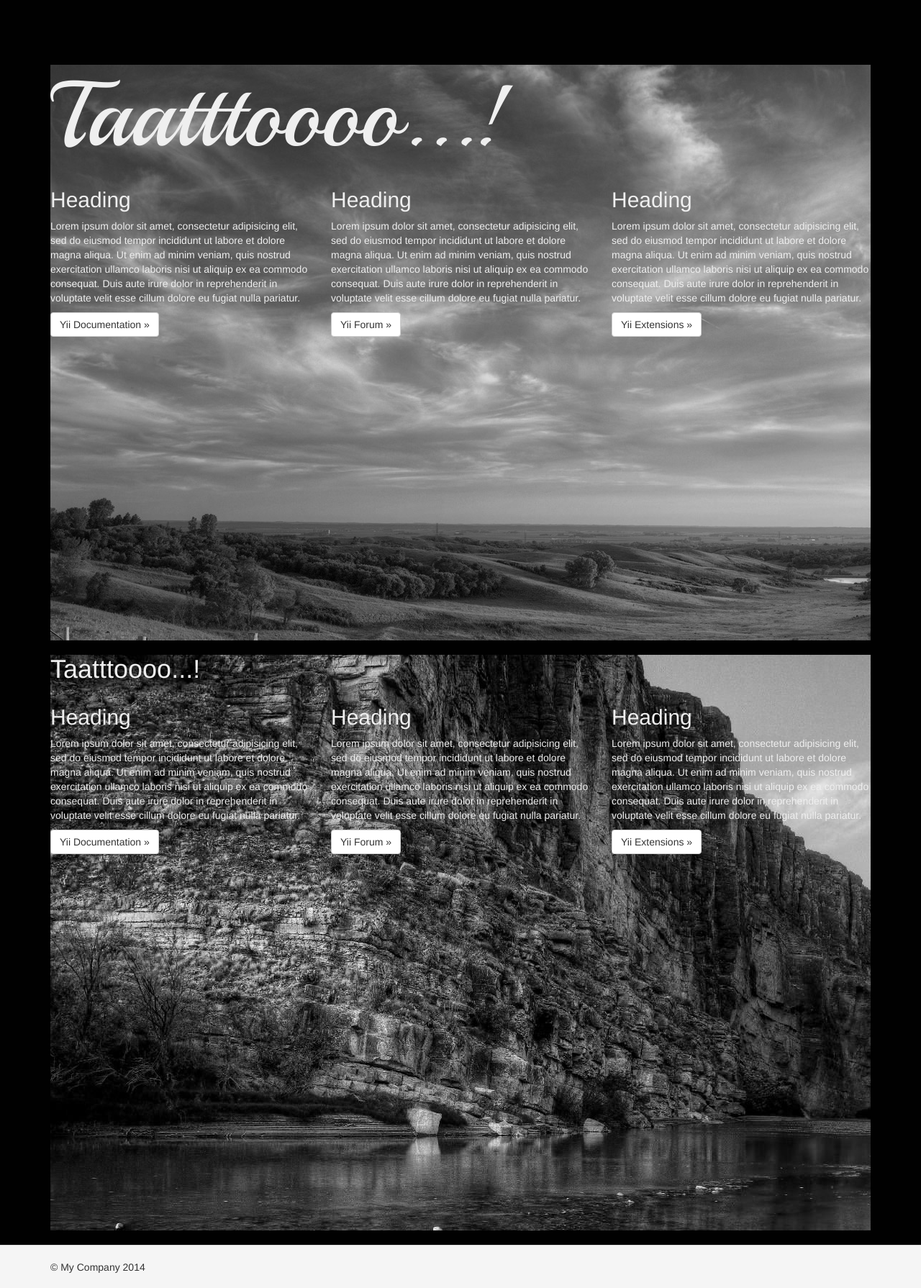
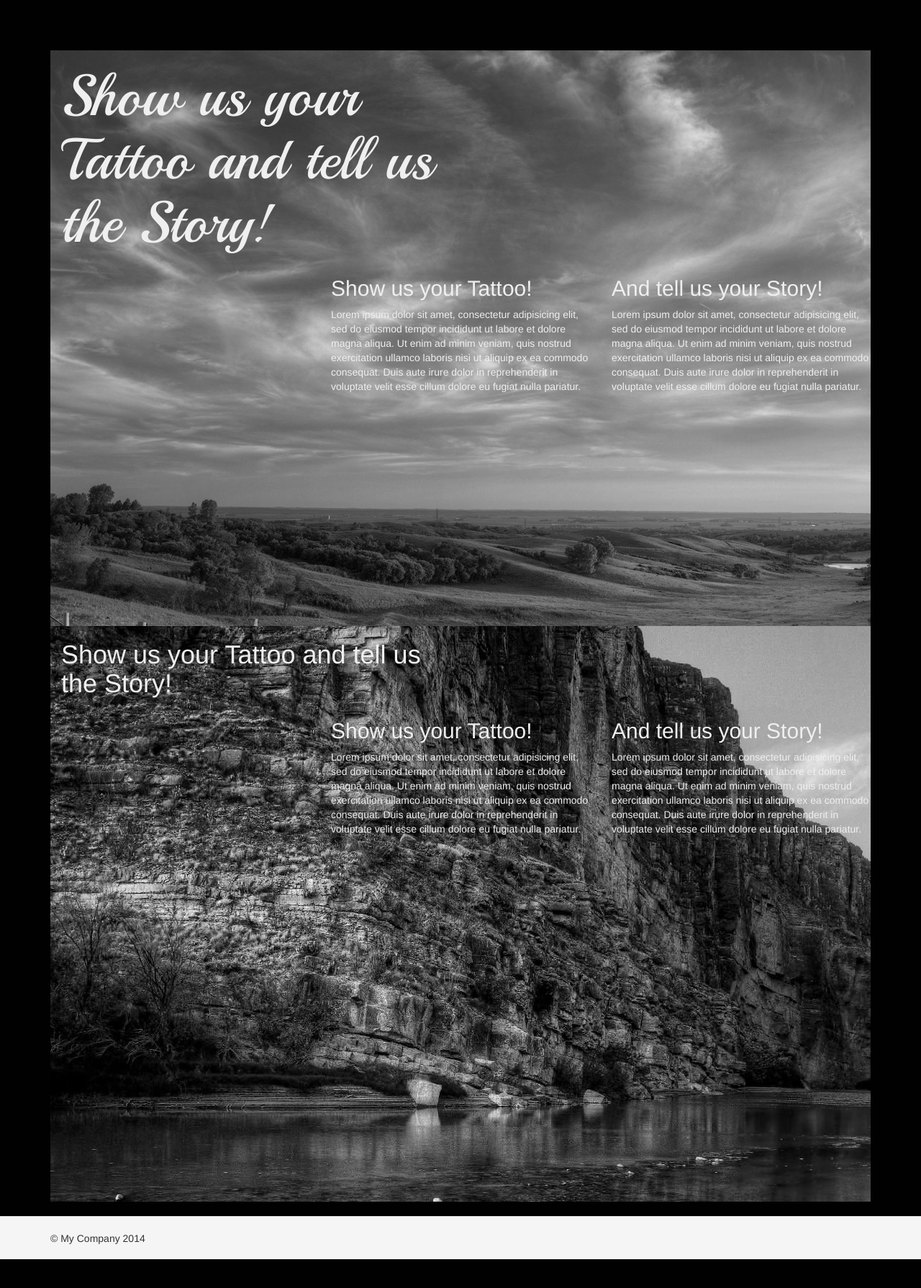
Before and after one commit to philippfrenzel/taatttoooo, a Yii app: template views/site/index.php in a window 1280 px wide. Shown: the whole page at 72% size. After the commit the page ends 1750 px from the top, so only its background shows below. Run offline with PHP 8.4 and a stand-in for Yii, Linux system fonts and the light colour scheme; the template is opened without the code that fills it, so the values that code supplies are empty; some libraries are stand-ins or nearby versions.

Commit message:
add new slogan

```diff
--- a/views/site/onepage/first_page.php
+++ b/views/site/onepage/first_page.php
@@ -1,39 +1,33 @@
 
-    <h1 class="ultrabig">Taatttoooo...!</h1>
+<div class="container">
+    <div class="row">
+        <div class="col-md-6">
+            <h1 class="ultrabig">Show us your Tattoo and tell us the Story!</h1>
+        </div>
+        <div class="col-md-6">
 
-<div class="body-content">
+        </div>
+    </div>
+</div>
+
 
 <div class="row">
     <div class="col-lg-4">
-            <h2>Heading</h2>
+    </div>
+    <div class="col-lg-4">
+        <h2>Show us your Tattoo!</h2>
 
         <p>Lorem ipsum dolor sit amet, consectetur adipisicing elit, sed do eiusmod tempor incididunt ut labore et
             dolore magna aliqua. Ut enim ad minim veniam, quis nostrud exercitation ullamco laboris nisi ut aliquip
             ex ea commodo consequat. Duis aute irure dolor in reprehenderit in voluptate velit esse cillum dolore eu
             fugiat nulla pariatur.</p>
-
-            <p><a class="btn btn-default" href="http://www.yiiframework.com/doc/">Yii Documentation &raquo;</a></p>
     </div>
     <div class="col-lg-4">
-            <h2>Heading</h2>
+        <h2>And tell us your Story!</h2>
 
         <p>Lorem ipsum dolor sit amet, consectetur adipisicing elit, sed do eiusmod tempor incididunt ut labore et
             dolore magna aliqua. Ut enim ad minim veniam, quis nostrud exercitation ullamco laboris nisi ut aliquip
             ex ea commodo consequat. Duis aute irure dolor in reprehenderit in voluptate velit esse cillum dolore eu
             fugiat nulla pariatur.</p>
-
-            <p><a class="btn btn-default" href="http://www.yiiframework.com/forum/">Yii Forum &raquo;</a></p>
-        </div>
-        <div class="col-lg-4">
-            <h2>Heading</h2>
-
-            <p>Lorem ipsum dolor sit amet, consectetur adipisicing elit, sed do eiusmod tempor incididunt ut labore et
-                dolore magna aliqua. Ut enim ad minim veniam, quis nostrud exercitation ullamco laboris nisi ut aliquip
-                ex ea commodo consequat. Duis aute irure dolor in reprehenderit in voluptate velit esse cillum dolore eu
-                fugiat nulla pariatur.</p>
-
-            <p><a class="btn btn-default" href="http://www.yiiframework.com/extensions/">Yii Extensions &raquo;</a></p>
     </div>
 </div>
-
-</div>
--- a/web/css/onepage.css
+++ b/web/css/onepage.css
@@ -6,7 +6,7 @@
 
 #intro1 h1.ultrabig{
   font-family: Playball;
-  font-size: 128px;
+  font-size: 80px;
 }
 
 #intro2{
--- a/web/css/site.css
+++ b/web/css/site.css
@@ -8,6 +8,10 @@ body {
 
 .navbar{
 	min-height: 90px;
+}
+
+.navbar-inverse{
+	background-color: #000000;
 }
 
 .wrap {
```
Lines whose indentation alone changed are shown as unchanged.
